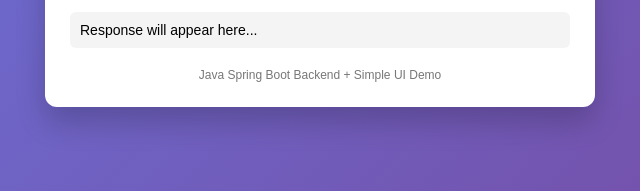
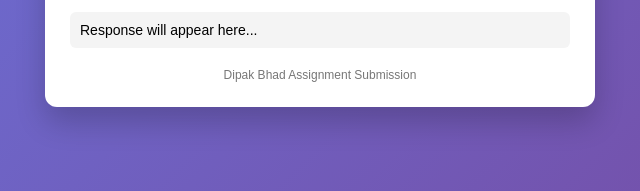
Before and after one commit to DipakBhad/item-api, a plain HTML site: page item-ui/index.html in a window 1280 px wide. Shown: the part 606-797 px from the top of the page, 320-960 px from the left. Drawn offline with Linux system fonts and the light colour scheme.

Commit message:
Update index.html

```diff
--- a/item-ui/index.html
+++ b/item-ui/index.html
@@ -101,7 +101,7 @@
     <div class="result" id="result">Response will appear here...</div>
 
     <footer>
-        Java Spring Boot Backend + Simple UI Demo
+        Dipak Bhad Assignment Submission
     </footer>
 </div>
 
@@ -155,4 +155,5 @@
 </script>
 
 </body>
+
 </html>
```
